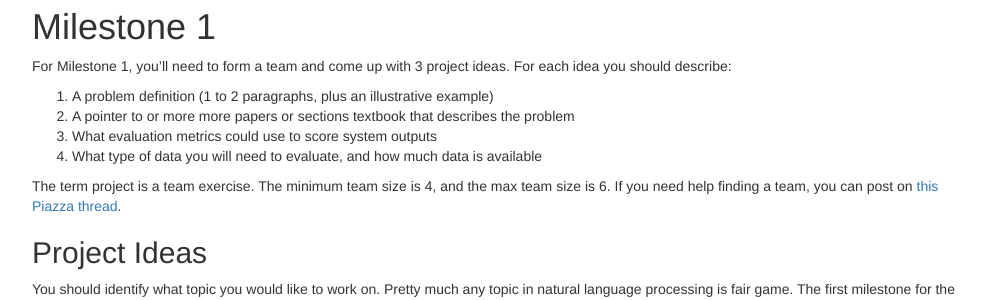
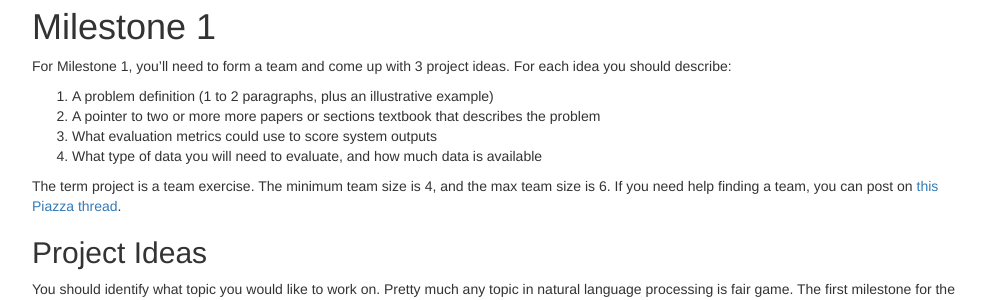
Before and after one commit to computational-linguistics-class/computational-linguistics-class.github.io, a Jekyll site: the page built from term-project.md, in a window 1280 px wide and 900 px high, scrolled down 607 px. Shown: the part 152-452 px from the top of the window, without its empty margins (233-1241 px from the left). Built offline with Jekyll 4.4.1, drawn with Linux system fonts in a browser that asks for light colours; nearby versions of some CDN libraries; a script that is not in the unit is left out; comment, search, counter and statistics services are not loaded.

Commit message:
2 or more

```diff
--- a/term-project.md
+++ b/term-project.md
@@ -84,7 +84,7 @@ Here are the milestones for the term project:
 
 For Milestone 1, you'll need to form a team and come up with 3 project ideas.  For each idea you should describe:
 1. A problem definition (1 to 2 paragraphs, plus an illustrative example)
-1. A pointer to or more more papers or sections textbook that describes the problem
+1. A pointer to two or more more papers or sections textbook that describes the problem
 1. What evaluation metrics could use to score system outputs
 1. What type of data you will need to evaluate, and how much data is available
 
```
